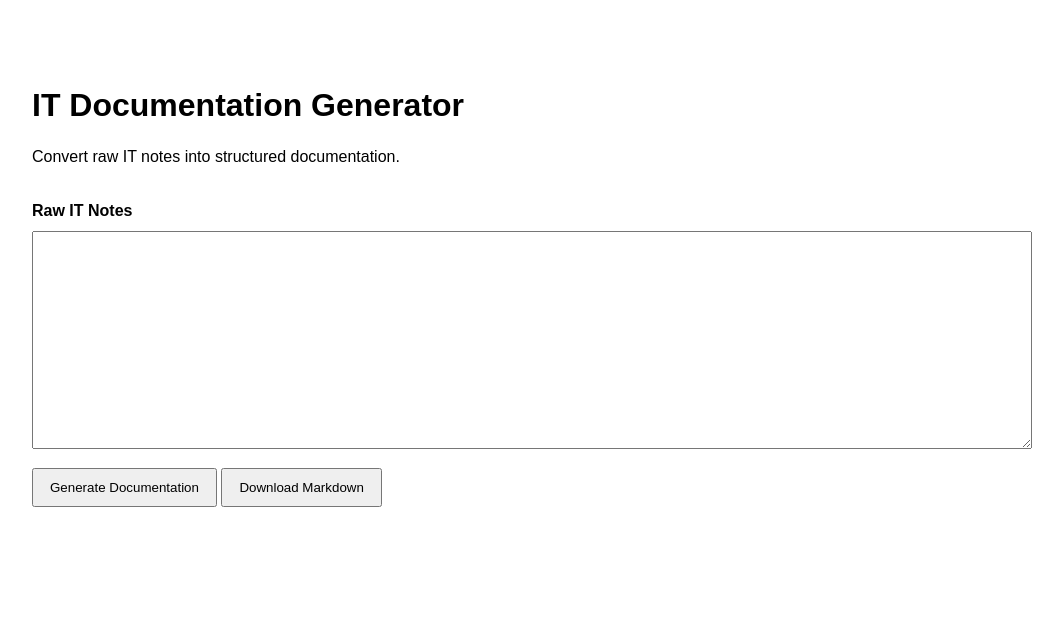
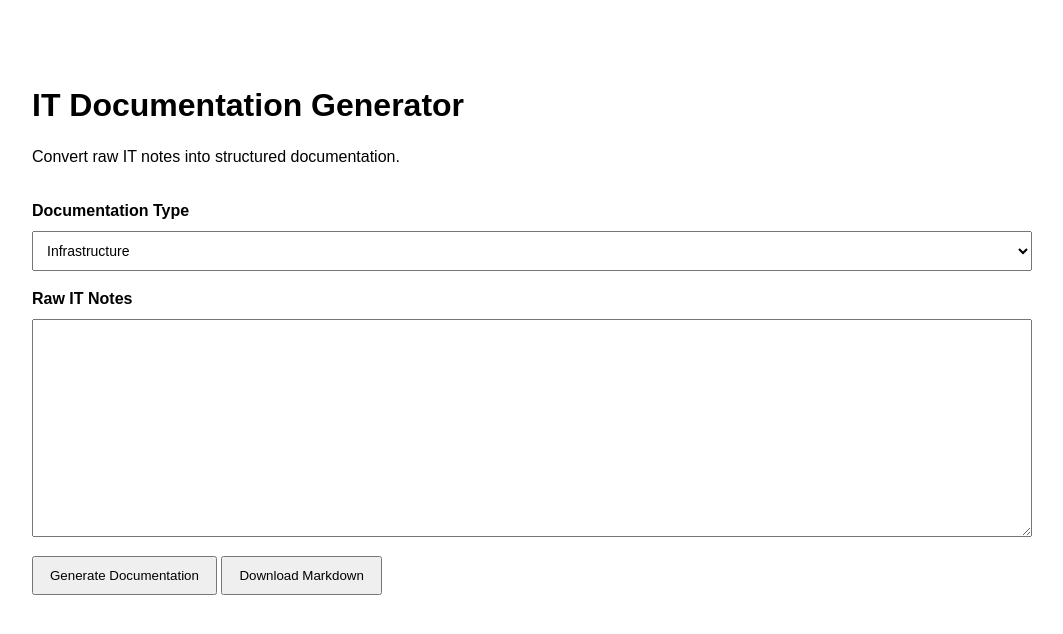
Before and after one commit to tpoulton36/it-doc-generator, a Flask app: page / in a window 1280 px wide. Shown: the top 634 px of the page, without its empty margins (108-1171 px from the left). Run offline with Flask 3, Linux system fonts and the light colour scheme.

Commit message:
Add documentation templates

```diff
--- a/app.py
+++ b/app.py
@@ -8,15 +8,18 @@ app = Flask(__name__)
 def home():
     generated_docs = ""
     raw_notes = ""
+    doc_type = "infrastructure"
 
     if request.method == "POST":
         raw_notes = request.form.get("raw_notes", "")
-        generated_docs = generate_documentation(raw_notes)
+        doc_type = request.form.get("doc_type", "infrastructure")
+        generated_docs = generate_documentation(raw_notes, doc_type)
 
     return render_template(
         "index.html",
         raw_notes=raw_notes,
-        generated_docs=generated_docs
+        generated_docs=generated_docs,
+        doc_type=doc_type
     )
 
 
--- a/static/css/style.css
+++ b/static/css/style.css
@@ -28,6 +28,14 @@ textarea {
     font-size: 14px;
 }
 
+select {
+    width: 100%;
+    box-sizing: border-box;
+    padding: 10px;
+    margin-bottom: 16px;
+    font-size: 14px;
+}
+
 button {
     margin-top: 12px;
     padding: 10px 16px;
--- a/templates/index.html
+++ b/templates/index.html
@@ -16,6 +16,14 @@
     </p>
 
     <form method="POST">
+        <label for="doc_type">Documentation Type</label>
+        <select id="doc_type" name="doc_type">
+            <option value="infrastructure" {% if doc_type == "infrastructure" %}selected{% endif %}>Infrastructure</option>
+            <option value="server" {% if doc_type == "server" %}selected{% endif %}>Server</option>
+            <option value="network" {% if doc_type == "network" %}selected{% endif %}>Network Device</option>
+            <option value="workstation" {% if doc_type == "workstation" %}selected{% endif %}>Workstation</option>
+        </select>
+
         <label for="raw_notes">Raw IT Notes</label>
         <textarea id="raw_notes" name="raw_notes" rows="12">{{ raw_notes }}</textarea>
 
```
Also changed, not shown: parser/documentation_parser.py (+18 -8 lines).
